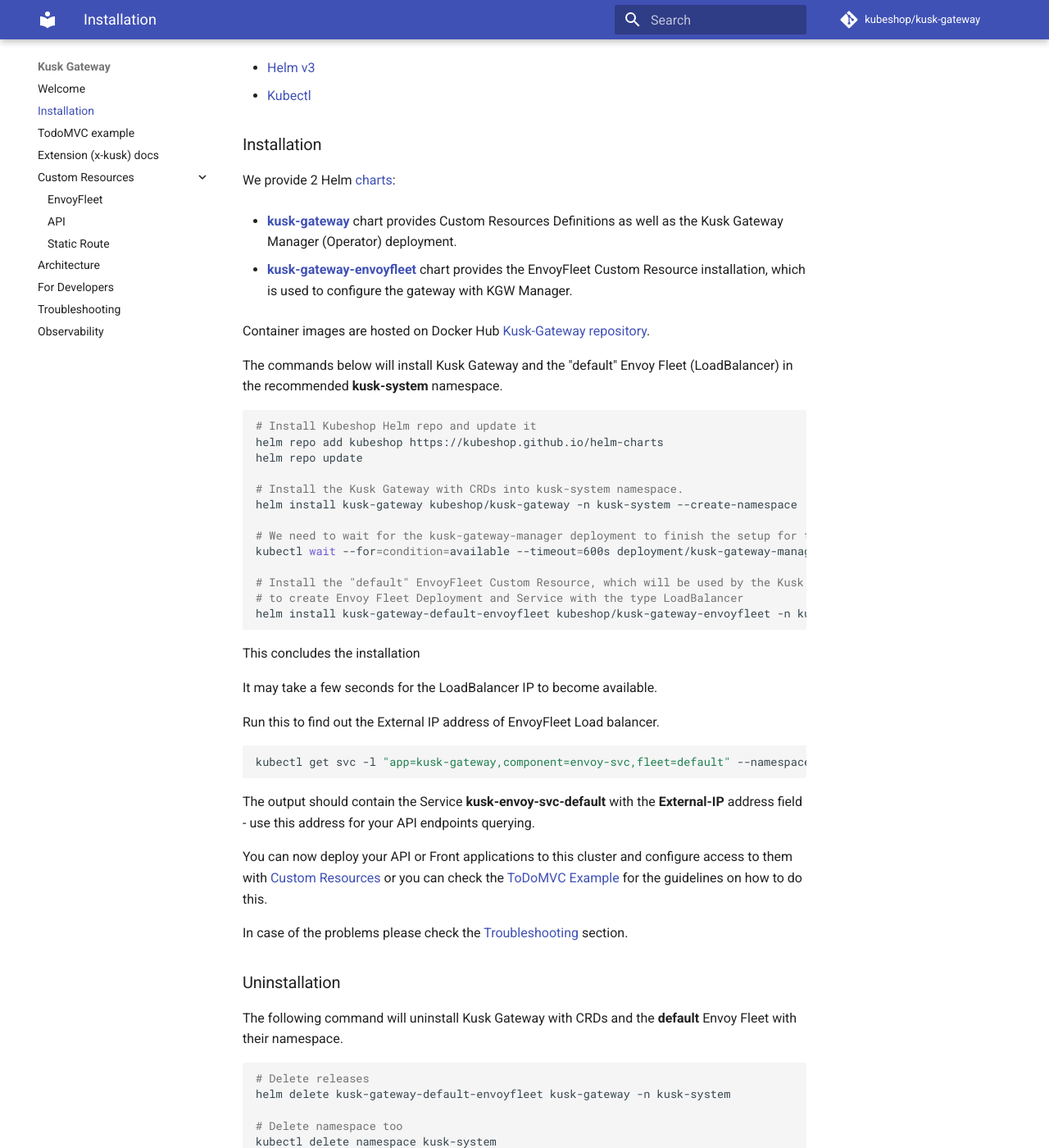
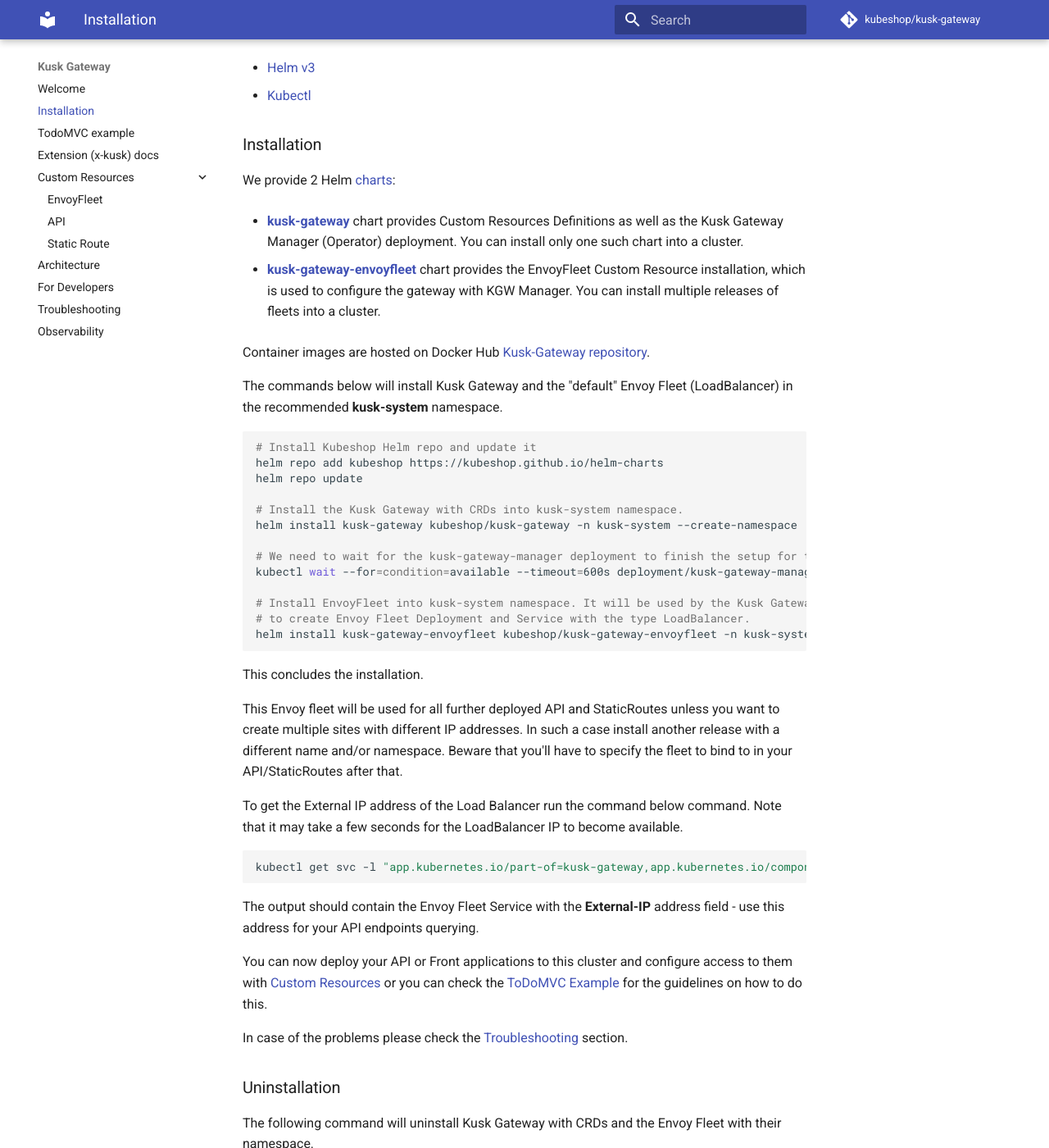
Before and after one commit to kubeshop/kusk-gateway, an MkDocs documentation site: the page built from docs/installation.md, in a window 1280 px wide and 1400 px high, scrolled down 1274 px. Shown: the whole window at 82% size. Built offline with MkDocs 1.6.1 and Material for MkDocs 9.7.7, drawn with Linux system fonts in a browser that asks for light colours; comment, search, counter and statistics services are not loaded; some of the changed text lies outside the part shown.

Commit message:
Fixes to the documentation

````diff
--- a/docs/installation.md
+++ b/docs/installation.md
@@ -44,9 +44,9 @@
 
 We provide 2 Helm [charts](https://github.com/kubeshop/helm-charts):
 
-- **[kusk-gateway](https://github.com/kubeshop/helm-charts/tree/main/charts/kusk-gateway)** chart provides Custom Resources Definitions as well as the Kusk Gateway Manager (Operator) deployment.
+- **[kusk-gateway](https://github.com/kubeshop/helm-charts/tree/main/charts/kusk-gateway)** chart provides Custom Resources Definitions as well as the Kusk Gateway Manager (Operator) deployment. You can install only one such chart into a cluster.
 
-- **[kusk-gateway-envoyfleet](https://github.com/kubeshop/helm-charts/tree/main/charts/kusk-gateway-envoyfleet)** chart provides the EnvoyFleet Custom Resource installation, which is used to configure the gateway with KGW Manager.
+- **[kusk-gateway-envoyfleet](https://github.com/kubeshop/helm-charts/tree/main/charts/kusk-gateway-envoyfleet)** chart provides the EnvoyFleet Custom Resource installation, which is used to configure the gateway with KGW Manager. You can install multiple releases of fleets into a cluster.
 
 Container images are hosted on Docker Hub [Kusk-Gateway repository](https://hub.docker.com/r/kubeshop/kusk-gateway).
 
@@ -63,22 +63,23 @@
 # We need to wait for the kusk-gateway-manager deployment to finish the setup for the next step.
 kubectl wait --for=condition=available --timeout=600s deployment/kusk-gateway-manager  -n kusk-system
 
-# Install the "default" EnvoyFleet Custom Resource, which will be used by the Kusk Gateway
-# to create Envoy Fleet Deployment and Service with the type LoadBalancer
-helm install kusk-gateway-default-envoyfleet kubeshop/kusk-gateway-envoyfleet -n kusk-system
+# Install EnvoyFleet into kusk-system namespace. It will be used by the Kusk Gateway
+# to create Envoy Fleet Deployment and Service with the type LoadBalancer.
+helm install kusk-gateway-envoyfleet kubeshop/kusk-gateway-envoyfleet -n kusk-system
 ```
 
-This concludes the installation
+This concludes the installation.
 
-It may take a few seconds for the LoadBalancer IP to become available.
+This Envoy fleet will be used for all further deployed API and StaticRoutes unless you want to create multiple sites with different IP addresses.
+In such a case install another release with a different name and/or namespace. Beware that you'll have to specify the fleet to bind to in your API/StaticRoutes after that.
 
-Run this to find out the External IP address of EnvoyFleet Load balancer.
+To get the External IP address of the Load Balancer run the command below command. Note that it may take a few seconds for the LoadBalancer IP to become available.
 
 ```sh
-kubectl get svc -l "app=kusk-gateway,component=envoy-svc,fleet=default" --namespace kusk-system
+kubectl get svc -l "app.kubernetes.io/part-of=kusk-gateway,app.kubernetes.io/component=envoy-svc" --namespace kusk-system
 ```
 
-The output should contain the Service **kusk-envoy-svc-default** with the **External-IP** address field - use this address for your API endpoints querying.
+The output should contain the Envoy Fleet Service with the **External-IP** address field - use this address for your API endpoints querying.
 
 You can now deploy your API or Front applications to this cluster and configure access to them with [Custom Resources](customresources/index.md) or you can check the [ToDoMVC Example](todomvc.md) for the guidelines on how to do this.
 
@@ -86,11 +87,13 @@
 
 ### Uninstallation
 
-The following command will uninstall Kusk Gateway with CRDs and the **default** Envoy Fleet with their namespace.
+The following command will uninstall Kusk Gateway with CRDs and the Envoy Fleet with their namespace.
 
 ```sh
 # Delete releases
-helm delete kusk-gateway-default-envoyfleet kusk-gateway -n kusk-system
+
+helm delete kusk-gateway-envoyfleet -n kusk-system
+helm delete kusk-gateway -n kusk-system
 
 # Delete namespace too
 kubectl delete namespace kusk-system
````
Also changed, not shown: docs/local-installation.md (+2 -2 lines), docs/todomvc.md (+35 -24 lines), docs/troubleshooting.md (+12 -0 lines), 2 other files.
